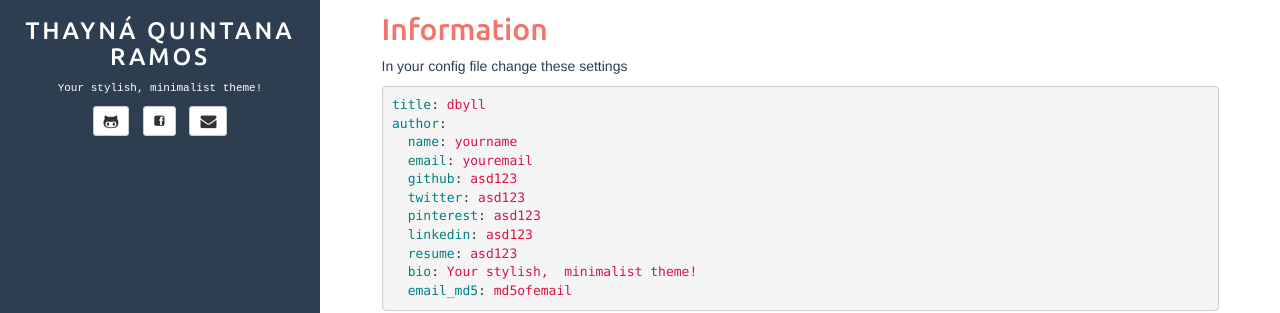
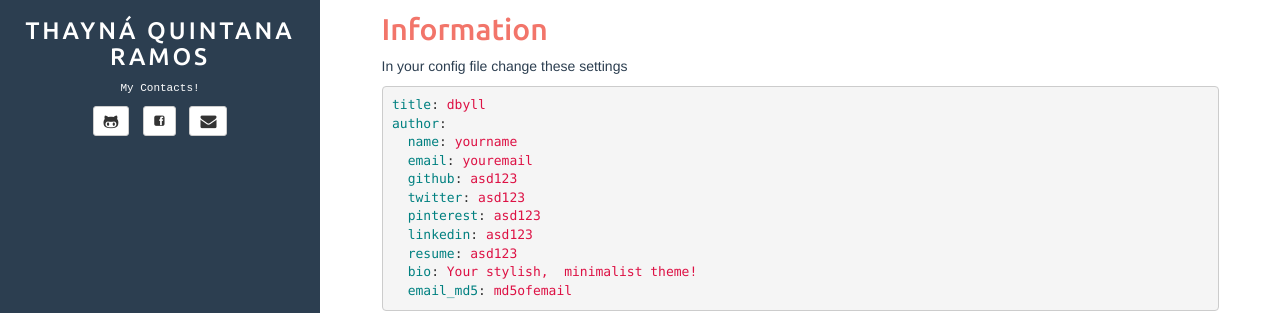
Before and after one commit to ThayQR/thayQR.github.io, a Jekyll site: the page built from index.html, in a window 1280 px wide. Shown: the part 310-623 px from the top of the page. Built offline with Jekyll 4.4.1, drawn with Linux system fonts in a browser that asks for light colours; the list of posts is cut into pages by our own code.

Commit message:
add text

```diff
--- a/_config.yml
+++ b/_config.yml
@@ -24,8 +24,7 @@ author:
   facebook: thay.quintana
   instagram: thay.quintana
   linkedin: Thayna Quintana
-  bio: Your stylish, minimalist theme!
-  email_md5: 726351295ec82e145928582f595aa3aa
+  bio: My Contacts!
 
 rss_path: feed.xml
 categories_path: categories.html
```
